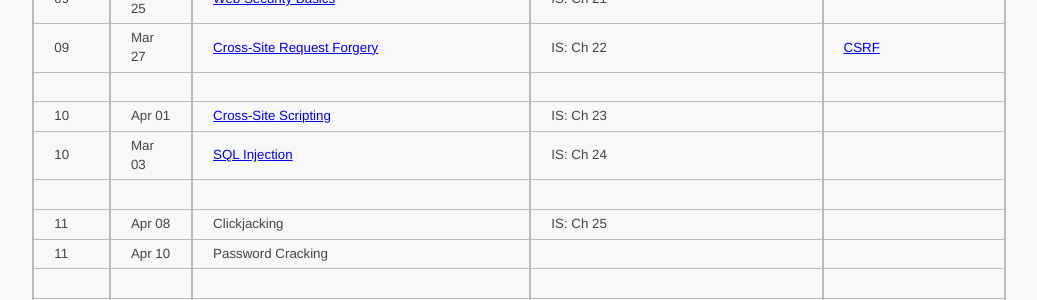
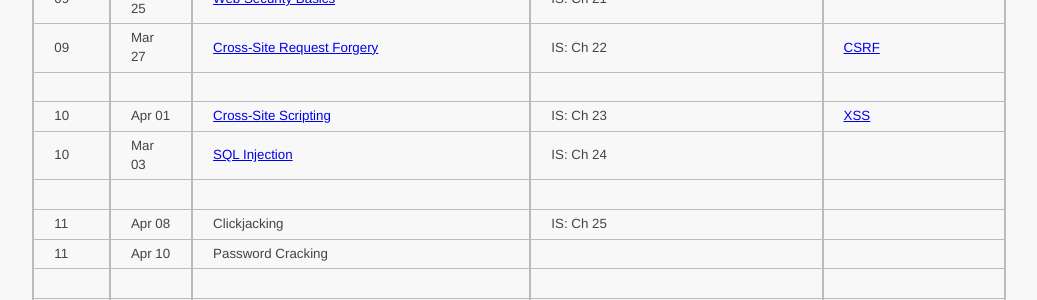
Before and after one commit to ycpcs/cs335-spring2025, a Jekyll site: the page built from schedule/index.md, in a window 1280 px wide. Shown: the part 1192-1492 px from the top of the page, without its empty margins (121-1158 px from the left). Built offline with Jekyll 4.4.1, drawn with Linux system fonts in a browser that asks for light colours.

Commit message:
add xss to schedule

```diff
--- a/schedule/index.md
+++ b/schedule/index.md
@@ -37,7 +37,7 @@ IS: <a href="https://ycp.textbookx.com/book/Internet-Security-A-HandsOn-Approach
 > 09 | Mar 25 | [Web Security Basics](../slides/Web_Security_Basics.pdf) | IS: Ch 21 |
 > 09 | Mar 27 | [Cross-Site Request Forgery](../slides/Web_CSRF.pdf) | IS: Ch 22 | [CSRF](../labs/csrf.html)
 > | | | |
-> 10 | Apr 01 | [Cross-Site Scripting](../slides/Web_XSS.pdf) | IS: Ch 23 |
+> 10 | Apr 01 | [Cross-Site Scripting](../slides/Web_XSS.pdf) | IS: Ch 23 | [XSS](../labs/xss_attack.htm)
 > 10 | Mar 03 | [SQL Injection](../slides/Web_SQL_Injection.pdf) | IS: Ch 24 |
 > | | | |
 > 11 | Apr 08 | Clickjacking  | IS: Ch 25 |
```
